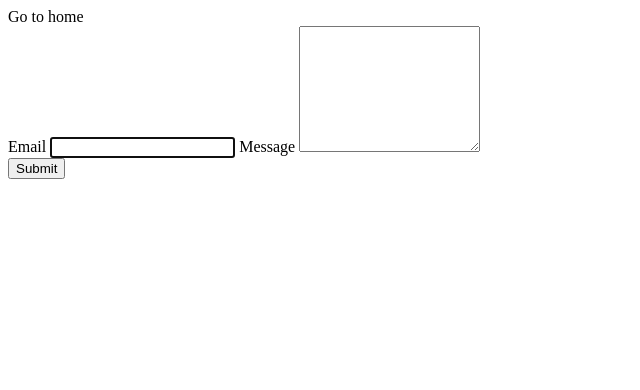
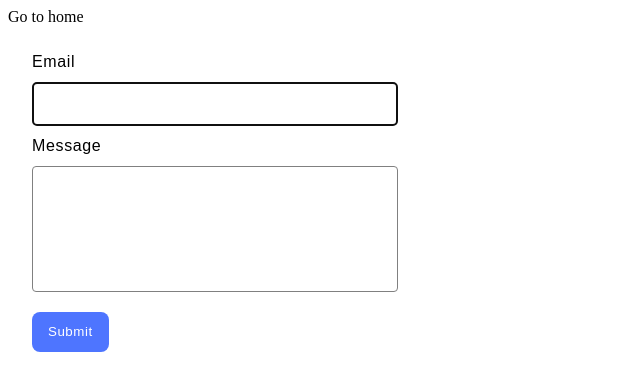
Before and after one commit to OrestZa/goit-js-hw-09, a website built with Vite: page src/2-form.html in a window 1280 px wide. Shown: the whole page, without its empty margins (0-640 px from the left). Built offline with nearby package versions, Linux system fonts and the light colour scheme.

Commit message:
created form visual

```diff
--- a/src/2-form.html
+++ b/src/2-form.html
@@ -13,16 +13,16 @@
       <form class="feedback-form" autocomplete="off">
         <div class="feedback-wrap">
           <label class="feedback-label">
-            Email
+            <span class="input-name">Email</span>
             <input class="feedback-input" type="email" name="email" autofocus />
           </label>
           <label class="feedback-label">
-            Message
+            <span class="input-name">Message</span>
             <textarea class="feedback-txt" name="message" rows="8"></textarea>
           </label>
         </div>
 
-        <button class="feedback-btn" type="submit">Submit</button>
+        <button class="feedback-btn" type="submit"><span class="btn-txt">Submit</span></button>
       </form>
     </section>
     <script type="module" src="./js/2-form.js"></script>
--- a/src/css/styles.css
+++ b/src/css/styles.css
@@ -1,7 +1,6 @@
-
 @import url('./reset.css');
 
-.gallery{
+.gallery {
   max-width: 1440px;
   display: flex;
   flex-wrap: wrap;
@@ -13,12 +12,62 @@
   padding: 100px 156px;
 }
 
-.gallery-img{
+.gallery-img {
   width: 360px;
   box-sizing: border-box;
 }
 
-.img{
+.img {
   width: 360px;
   height: 300px;
 }
+
+.feedback-form {
+  display: block;
+  width: 408px;
+  padding: 24px;
+}
+
+.input-name {
+  font-family: 'Montserrat', sans-serif;
+  font-weight: 400;
+  size: 16px;
+  line-height: 24px;
+  letter-spacing: 0.04em;
+}
+
+.feedback-input {
+  width: 360px;
+  height: 40px;
+  border: 1px solid rgba(128, 128, 128, 100%);
+  border-radius: 4px;
+  margin-bottom: 8px;
+  margin-top: 8px;
+}
+
+.feedback-txt {
+  width: 360px;
+  resize: none;
+  border: 1px solid rgba(128, 128, 128, 100%);
+  border-radius: 4px;
+  margin-bottom: 16px;
+  margin-top: 8px;
+}
+
+.feedback-btn {
+  max-width: 95px;
+  border-radius: 8px;
+  padding: 8px 16px;
+  background-color: rgba(78, 117, 255, 1);
+  border: none;
+}
+
+.btn-txt {
+  font-family: 'Montserrat', sans-serif;
+
+  font-weight: 500;
+  size: 16px;
+  line-height: 24px;
+  letter-spacing: 0.04em;
+  color: white;
+}
--- a/src/js/1-gallery.js
+++ b/src/js/1-gallery.js
@@ -79,5 +79,6 @@ galleryEl.innerHTML = images.reduce(
 );
 
 const lightbox = new SimpleLightbox('.gallery a', {
-  /* options */
+  captionsData: 'alt',
+  captionsDelay: 250,
 });
--- a/src/js/2-form.js
+++ /dev/null
@@ -1 +0,0 @@
-console.log("form");
```
